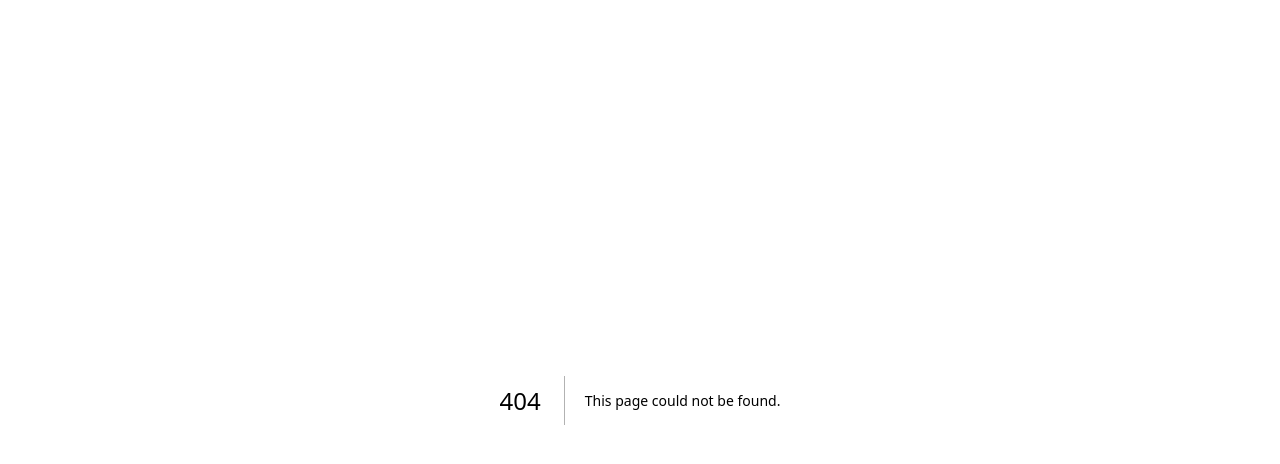
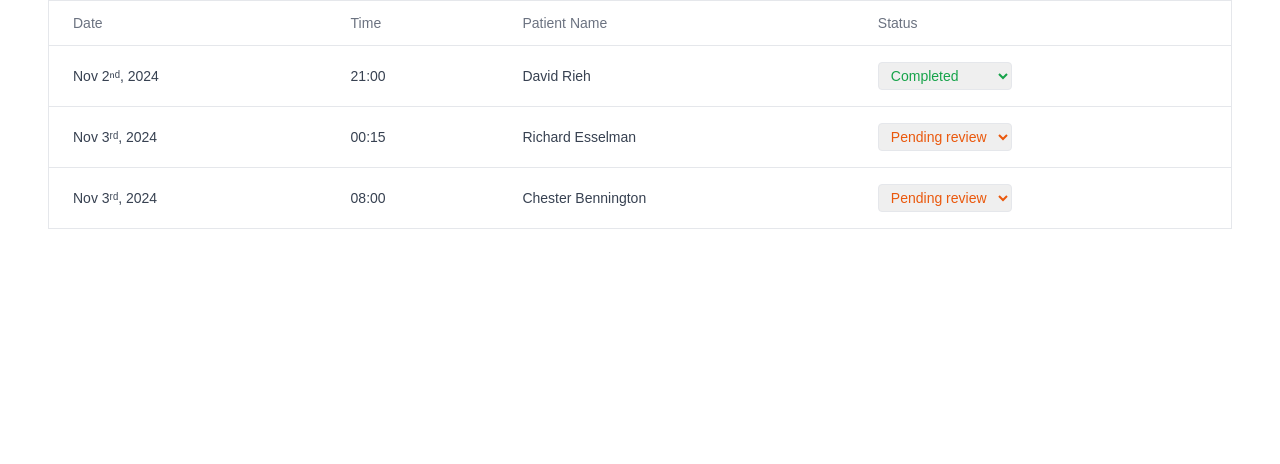
Before and after one commit to Hacktx2024/fixme_frontend, a Next.js app: page /patientstatus in a window 1280 px wide. Before the commit this address had no page. Shown: the top 464 px of the page. Built offline with nearby package versions, Linux system fonts and the light colour scheme.

Commit message:
Refactor Doctorlist component

```diff
--- /dev/null
+++ b/app/_components/DoctorList.js
@@ -0,0 +1,55 @@
+"use client";
+
+import React, { useState } from "react";
+
+export default function AppointmentsTable() {
+  const initialAppointments = [
+    { date: "Nov 2ⁿᵈ, 2024", time: "21:00", patient: "David Rieh", status: "Completed" },
+    { date: "Nov 3ʳᵈ, 2024", time: "00:15", patient: "Richard Esselman", status: "Pending review" },
+    { date: "Nov 3ʳᵈ, 2024", time: "08:00", patient: "Chester Bennington", status: "Pending review" },
+  ];
+
+  const [appointments, setAppointments] = useState(initialAppointments);
+
+  const handleStatusChange = (index, newStatus) => {
+    const updatedAppointments = [...appointments];
+    updatedAppointments[index].status = newStatus;
+    setAppointments(updatedAppointments);
+  };
+
+  return (
+    <div className="overflow-x-auto">
+      <table className="min-w-full bg-white border border-gray-200">
+        <thead>
+          <tr>
+            <th className="px-6 py-3 text-left text-sm font-medium text-gray-500 border-b">Date</th>
+            <th className="px-6 py-3 text-left text-sm font-medium text-gray-500 border-b">Time</th>
+            <th className="px-6 py-3 text-left text-sm font-medium text-gray-500 border-b">Patient Name</th>
+            <th className="px-6 py-3 text-left text-sm font-medium text-gray-500 border-b">Status</th>
+          </tr>
+        </thead>
+        <tbody>
+          {appointments.map((appointment, index) => (
+            <tr key={index} className="hover:bg-gray-50">
+              <td className="px-6 py-4 text-sm text-gray-700 border-b">{appointment.date}</td>
+              <td className="px-6 py-4 text-sm text-gray-700 border-b">{appointment.time}</td>
+              <td className="px-6 py-4 text-sm text-gray-700 border-b">{appointment.patient}</td>
+              <td className="px-6 py-4 text-sm font-medium border-b">
+                <select
+                  className={`border rounded px-2 py-1 ${
+                    appointment.status === "Completed" ? "text-green-600" : "text-orange-600"
+                  }`}
+                  value={appointment.status}
+                  onChange={(e) => handleStatusChange(index, e.target.value)}
+                >
+                  <option value="Completed">Completed</option>
+                  <option value="Pending review">Pending review</option>
+                </select>
+              </td>
+            </tr>
+          ))}
+        </tbody>
+      </table>
+    </div>
+  );
+}
--- a/app/_components/frontPage.js
+++ b/app/_components/frontPage.js
@@ -16,7 +16,6 @@ export default function LoginPage() {
   return (
     <>
 
-{/* \nav */}b
 
 <div className='flex flex-row justify-between py-8 items-center ' >
     <Image src={'/logo.svg'} width={64} height={64} alt='logo' className=''/>
--- /dev/null
+++ b/app/patientstatus/page.js
@@ -0,0 +1,11 @@
+import React from 'react'
+import DoctorList from './../_components/DoctorList'
+const page = () => {
+  return (
+    <div>
+      <DoctorList/>
+      </div>
+  )
+}
+
+export default page
```
